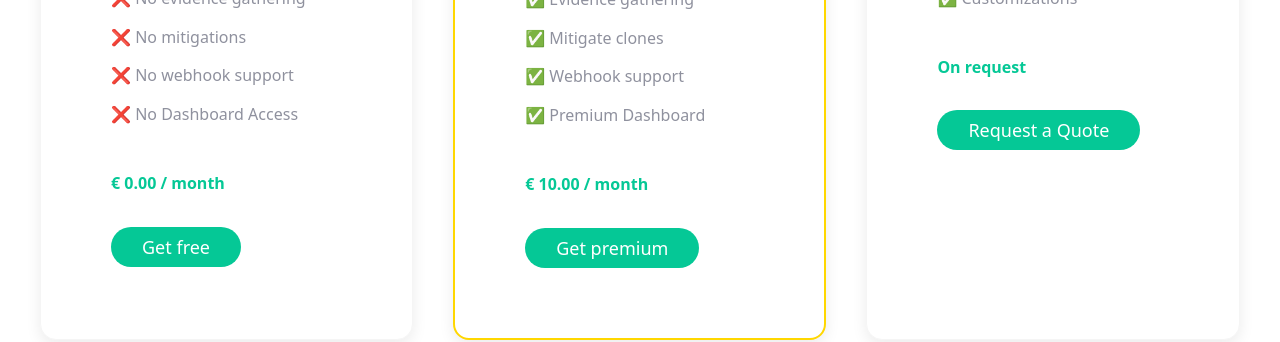
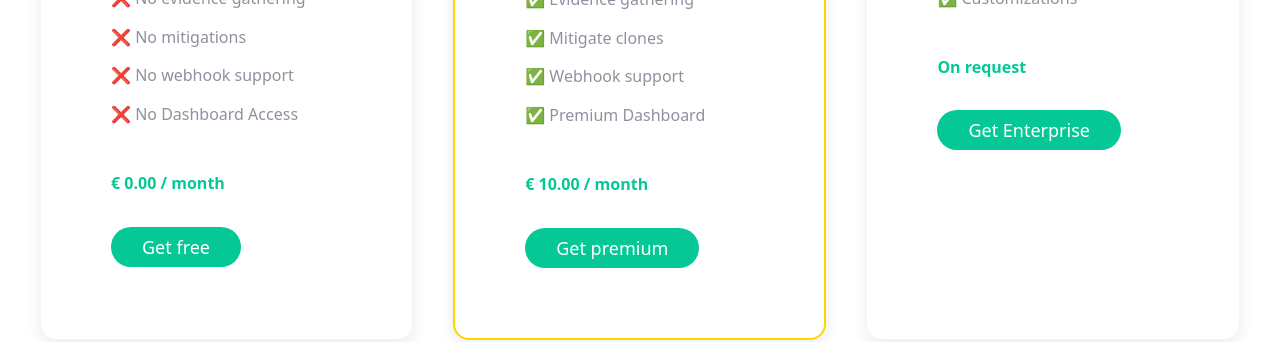
Before and after one commit to didsomeonecloneme/didsomeonecloneme.github.io, a Jekyll site: the page built from pages/pricing.md, in a window 1280 px wide. Shown: the part 748-1090 px from the top of the page. Built offline with Jekyll 4.4.1, drawn with Linux system fonts in a browser that asks for light colours.

Commit message:
Update pricing button link

```diff
--- a/_includes/boxes_pricing.html
+++ b/_includes/boxes_pricing.html
@@ -48,7 +48,7 @@
                       <span style="color: #05c896; font-size: 16px; font-weight: bold; display: none;" id="price_{{item.name}}">{{ item.price }}</span>
                     {% endif %}
 		    <br /><br />
-		    <div id="pricing_button">{% if item.name == 'enterprise' %}<a href="mailto:contact@didsomeoneclone.me?subject=Quote request for Enterprise plan" id="select_{{item.name}}" class="uk-button uk-button-primary" style="font-size: 1.125rem; color: #ffffff">Request a Quote</a>{% else %}<a href="/?plan={{item.name}}" id="select_{{item.name}}" class="uk-button uk-button-primary" style="font-size: 1.125rem; color: #ffffff">Get {{ item.name }}</a>{% endif %}</div>
+		    <div id="pricing_button">{% if item.name == 'enterprise' %}<a href="https://azuremarketplace.microsoft.com/en-us/marketplace/apps/zolderbv1714139676050.didsomeonecloneme?tab=Overview" id="select_{{item.name}}" class="uk-button uk-button-primary" style="font-size: 1.125rem; color: #ffffff" target="_blank">Get Enterprise</a>{% else %}<a href="/?plan={{item.name}}" id="select_{{item.name}}" class="uk-button uk-button-primary" style="font-size: 1.125rem; color: #ffffff">Get {{ item.name }}</a>{% endif %}</div>
                 </div>
             </div>
             {% endif %}
```
